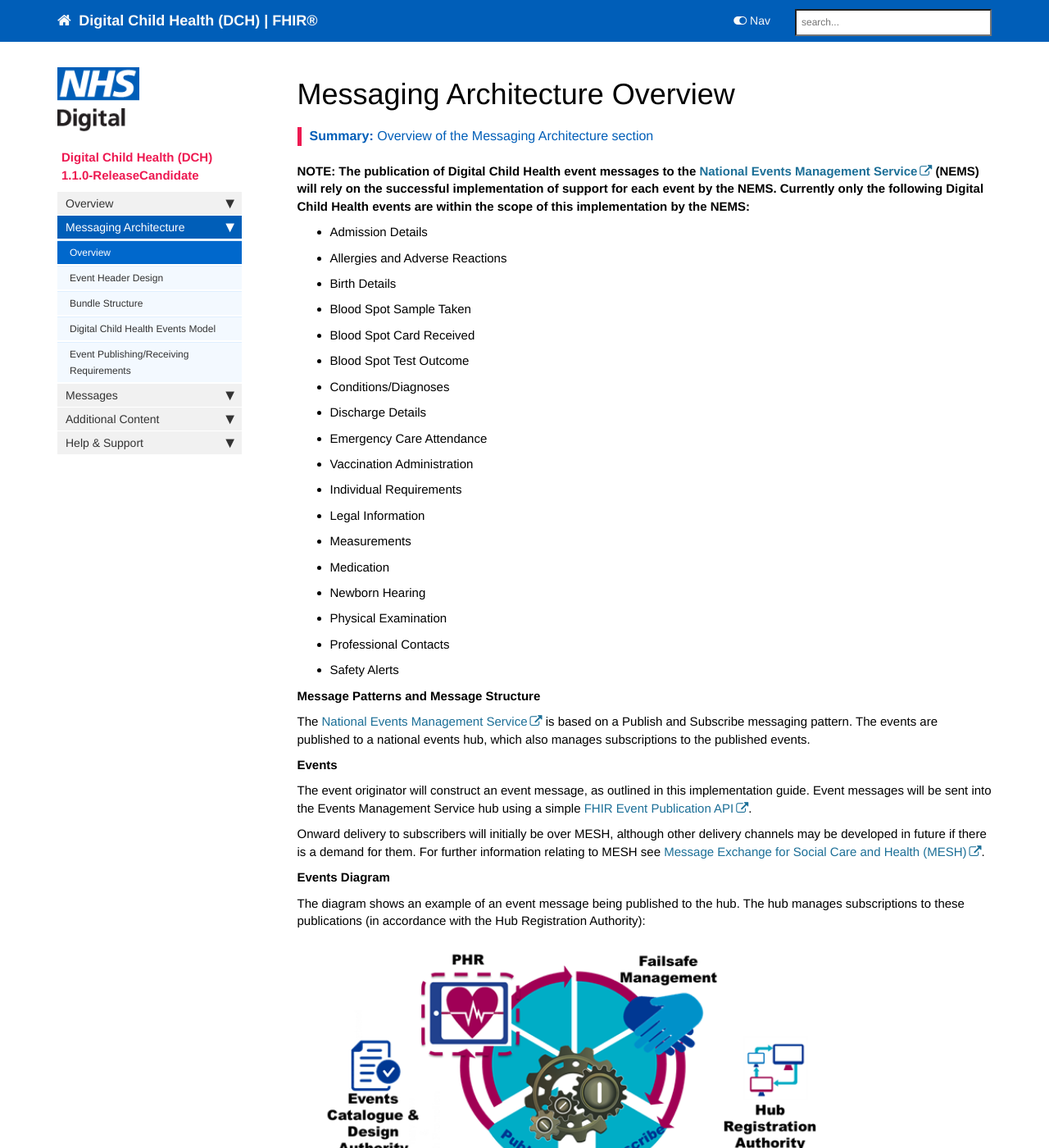
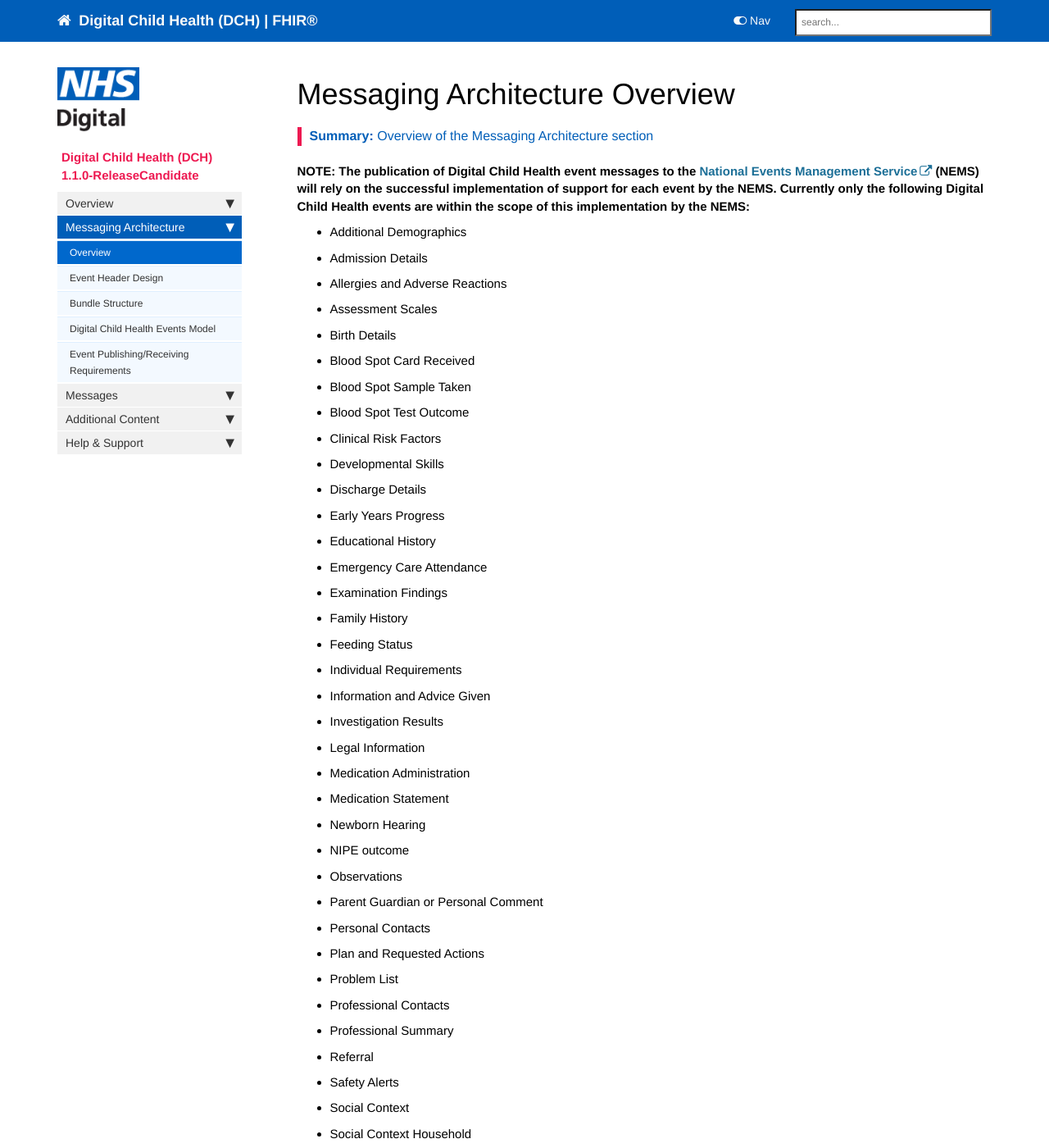
Before and after one commit to nhsconnect/Digital-Child-Health-STU3, a Jekyll site: the page built from pages/explore/messaging_overview.md, in a window 1280 px wide and 1400 px high. Shown: the whole window at 82% size. Built offline with Jekyll 4.4.1, drawn with Linux system fonts in a browser that asks for light colours; nearby versions of some CDN libraries; comment, search, counter and statistics services are not loaded.

Commit message:
NEMS list changed to align to the list in the Healthy Child Events Specification v2.2.

```diff
--- a/pages/explore/messaging_overview.md
+++ b/pages/explore/messaging_overview.md
@@ -9,24 +9,43 @@ summary: "Overview of the Messaging Architecture section"
 
 **NOTE: The publication of Digital Child Health event messages to the [National Events Management Service](http://developer.nhs.uk/apis/ems-beta) (NEMS) will rely on the successful implementation of support for each event by the NEMS. Currently only the following Digital Child Health events are within the scope of this implementation by the NEMS:**
 
+- Additional Demographics
 - Admission Details
 - Allergies and Adverse Reactions
+- Assessment Scales
 - Birth Details
+- Blood Spot Card Received
 - Blood Spot Sample Taken
-- Blood Spot Card Received
 - Blood Spot Test Outcome
-- Conditions/Diagnoses
+- Clinical Risk Factors
+- Developmental Skills
 - Discharge Details
+- Early Years Progress
+- Educational History
 - Emergency Care Attendance
-- Vaccination Administration
+- Examination Findings
+- Family History
+- Feeding Status
 - Individual Requirements
+- Information and Advice Given
+- Investigation Results
 - Legal Information
-- Measurements
-- Medication
+- Medication Administration
+- Medication Statement
 - Newborn Hearing
-- Physical Examination
+- NIPE outcome
+- Observations
+- Parent Guardian or Personal Comment
+- Personal Contacts
+- Plan and Requested Actions
+- Problem List
 - Professional Contacts
+- Professional Summary
+- Referral
 - Safety Alerts
+- Social Context
+- Social Context Household
+- Vaccinations
 
 **Message Patterns and Message Structure**
 
```
